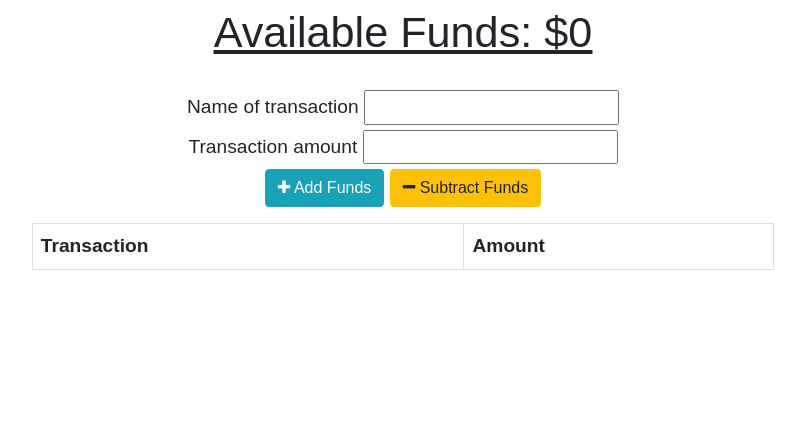
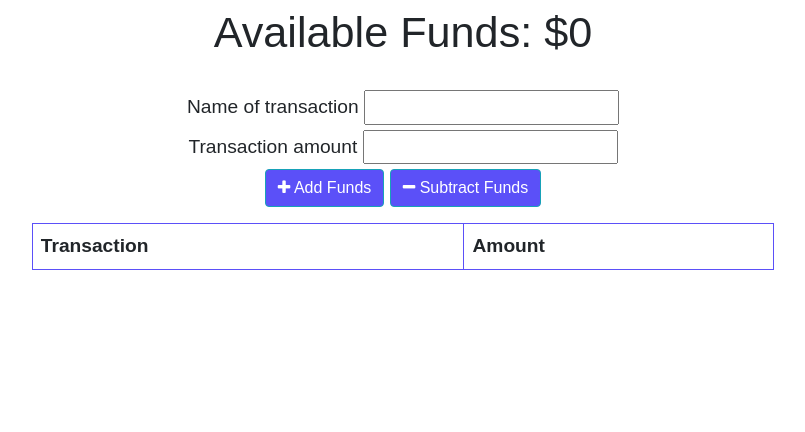
Before and after one commit to gideonrynn/budg-it-tracker-hw18, a website: page public/index.html in a window 1280 px wide. Shown: the whole page, without its empty margins (237-1042 px from the left). Drawn offline with nearby package versions, Linux system fonts and the light colour scheme; no server answers.

Commit message:
cosmetic updates, readme update

```diff
--- a/public/index.html
+++ b/public/index.html
@@ -32,7 +32,7 @@
       <input type="number" min="0" id="t-amount" />
     </div>
       <button id="add-btn" class="btn btn-info"><i class="fa fa-plus buttons"></i> Add Funds</button>
-      <button id="sub-btn" class="btn btn-warning"><i class="fa fa-minus"></i> Subtract Funds</button>
+      <button id="sub-btn" class="btn btn-info"><i class="fa fa-minus"></i> Subtract Funds</button>
       <p class="error"></p>
     </div>
 
--- a/public/styles.css
+++ b/public/styles.css
@@ -9,12 +9,16 @@ button, input {
   font-family: Arial;
 }
 
+.btn {
+  background-color: #5b50f8;
+}
+
 table {
   width: 100%;
 }
 
 td, th {
-  border: 1px solid #dddddd;
+  border: 1px solid #5b50f8;
   text-align: left;
   padding: 8px;
 }
@@ -36,7 +40,7 @@ tr:nth-child(even) {
 
 .total {
   font-size: 150%;
-  text-decoration: underline;
+  /* text-decoration: underline; */
 }
 
 .form {
```
Also changed, not shown: server.js (+9 -2 lines), README.md, public/images/budgittracker.JPG (added).
